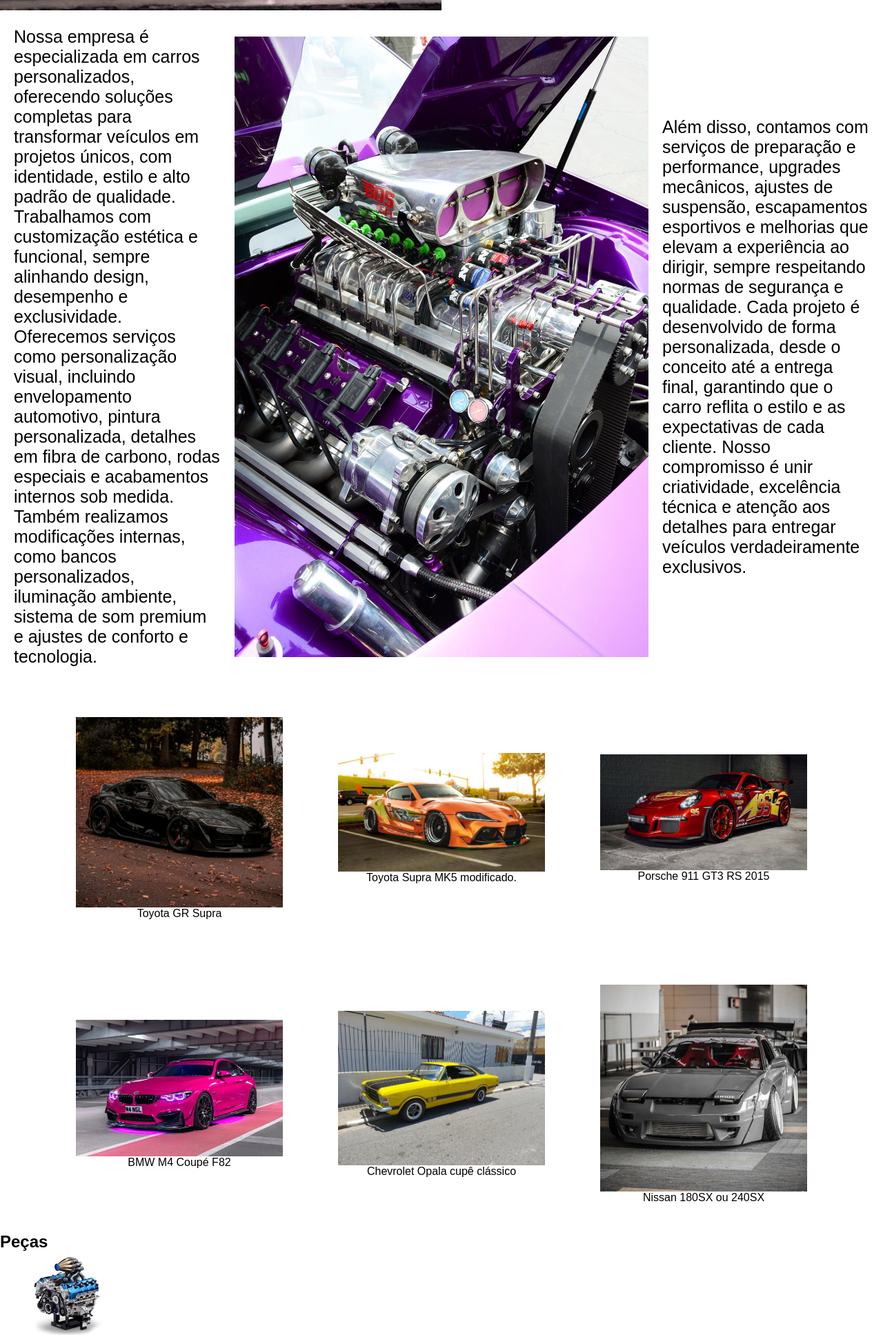
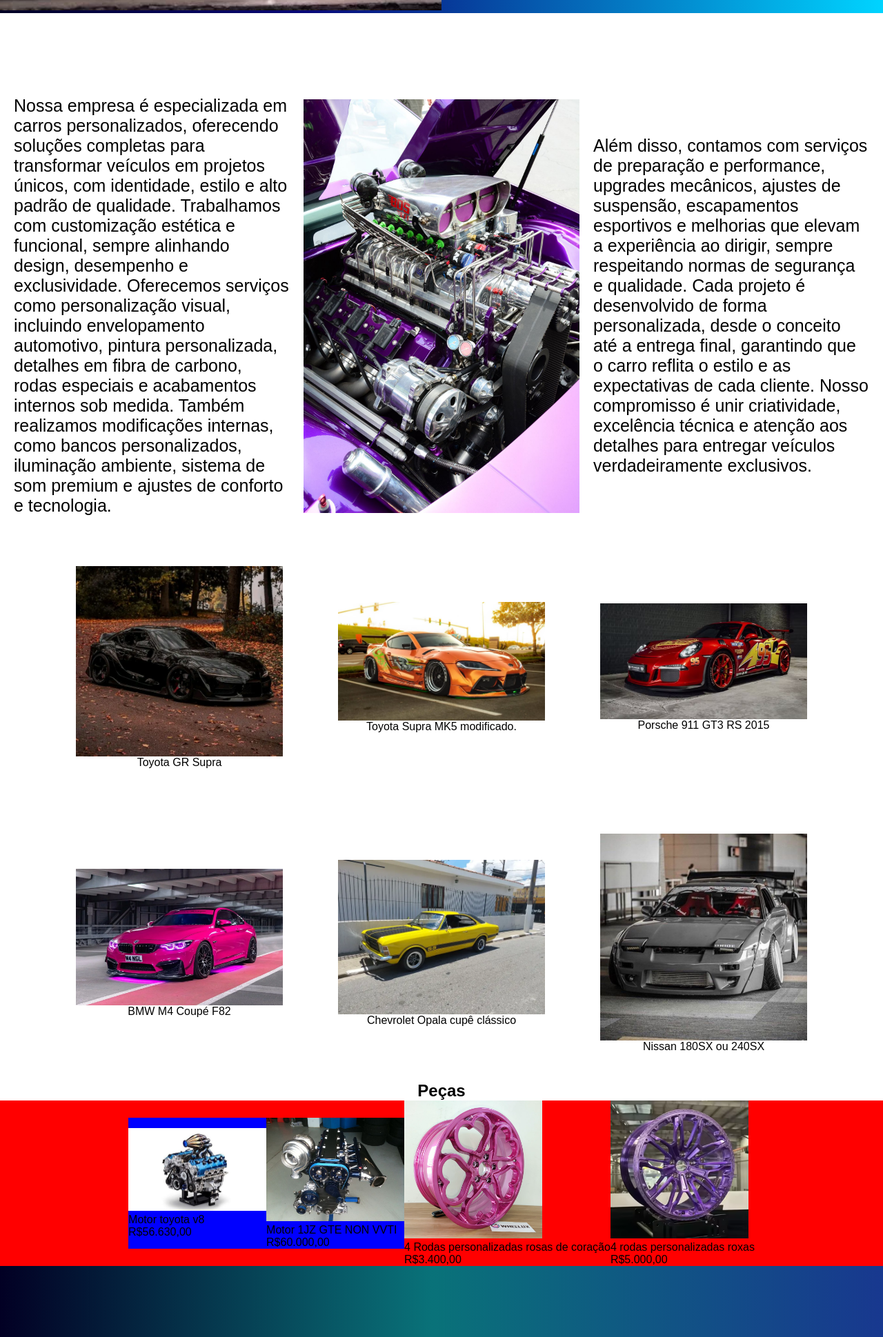
Before and after one commit to lauraesilva-design/stylecar, a plain HTML site: page index.html in a window 1280 px wide. Shown: the part 625-2564 px from the top of the page at 69% size. Drawn offline with Linux system fonts and the light colour scheme.

Commit message:
Add files via upload

```diff
--- a/index.html
+++ b/index.html
@@ -87,12 +87,10 @@
                     <p>Nissan 180SX ou 240SX </p>
                 </div>
             </div>
+        </section>
 
-
-
-        </section>
+        <h2 class="titulooo">Peças</h2>
         <section id="s4">
-            <h2>Peças</h2>
             <div class="pecas1">
                 <div class="wrap">
                     <img src="./image/motor1.jpg" alt="" width="200px">
@@ -104,6 +102,9 @@
                     <p>Motor 1JZ GTE NON VVTI</p>
                     <p>R$60.000,00</p>
                 </div>
+            </div>
+
+            <div class="pecas2">
                 <div class="wrap">
                     <img src="image/roda1.avif" alt="roda" width="200px">
                     <p>4 Rodas personalizadas rosas de coração</p>
@@ -130,7 +131,7 @@
             </div>
         </section>
     </main>
-    <footer> -->
+    <footer>
         <a href="https://www.facebook.com" target="_blank">
             <i class="fa-brands fa-facebook"></i>
         </a>
--- a/style.css
+++ b/style.css
@@ -2,6 +2,7 @@
     padding: 0;
     margin: 0;
     font-family: Arial, Helvetica, sans-serif;
+
 }
 
 nav {
@@ -15,6 +16,7 @@ nav {
     align-items: center;
     justify-content: center;
     gap: 20px;
+
 }
 
 body {
@@ -25,12 +27,14 @@ body {
 #s1 {
     width: 100%;
     display: flex;
+     background: linear-gradient(90deg,rgba(2, 0, 36, 1) 0%, rgba(9, 9, 121, 1) 35%, rgba(0, 212, 255, 1) 100%);
 }
+
+
 
 .car {
     width: 50%;
-}
-
+   }
 .car img {
     width: 100%;
 }
@@ -58,26 +62,35 @@ body {
     width: 100%;
     display: flex;
     align-items: center;
+    justify-content: center;
+    flex-wrap: wrap;
+    padding-top: 100px;
 }
 
 .e {
-    width: 100%;
+    width:400px;
+    min-width:400px;
+    max-width:400px;
     padding: 20px;
-    font-size:25px ;
+    font-size:25px;
 }
 
+.g{
+    width:400px;
+    min-width:400px;
+    max-width:400px;
+}
 
-
-#s3 {}
 
 .car2 {
     display: flex;
     width: 100%;
     align-items: center;
     justify-content: center;
-    height: 50vh;
+    height: auto;
+    min-height: 50vh;
     gap: 80px;
-
+    flex-wrap: wrap;
 }
 
 .car3 {
@@ -85,8 +98,11 @@ body {
     width: 100%;
     align-items: center;
     justify-content: center;
-    height: 50vh;
+    height: auto;
+    min-height: 50vh;
     gap: 80px;
+    flex-wrap: wrap;
+
 }
 
 .op{
@@ -97,15 +113,31 @@ body {
 }
 
 #s4{
+    background-color: red;
+    display: flex;
+    align-items: center;
+    justify-content: center;
+}
 
+.pecas1{
+background-color: blue;
+       display: flex;
+    align-items: center;
+    justify-content: center;
+}
+.pecas2{
+     display: flex;
+    align-items: center;
+    justify-content: center;
+}
+
+.titulooo{
+    width: 100%;
+    text-align: center;
 }
 
 .wrap{
-    display: flex;
-    width: 100%;
-    flex-direction: column;
-    height: 50vh;
-    gap: 10px;
+
 }
 
 #s5 {
@@ -115,7 +147,7 @@ body {
     align-items: center;
     justify-content: center;
     gap: 20px;
-
+background: linear-gradient(90deg,rgba(2, 0, 36, 1) 0%, rgba(9, 114, 121, 1) 49%, rgba(24, 56, 143, 1) 100%);
 }
 
 .contato {
```
Lines whose indentation alone changed are shown as unchanged.
